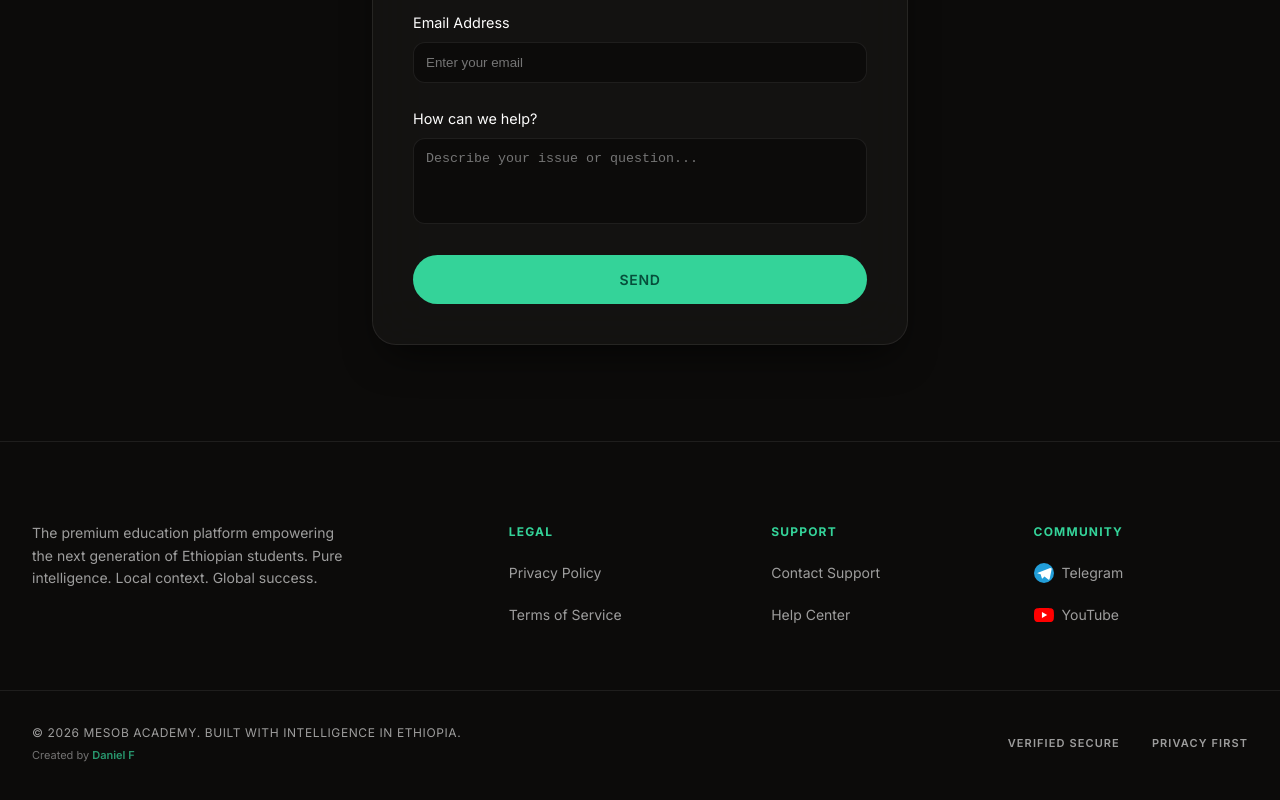
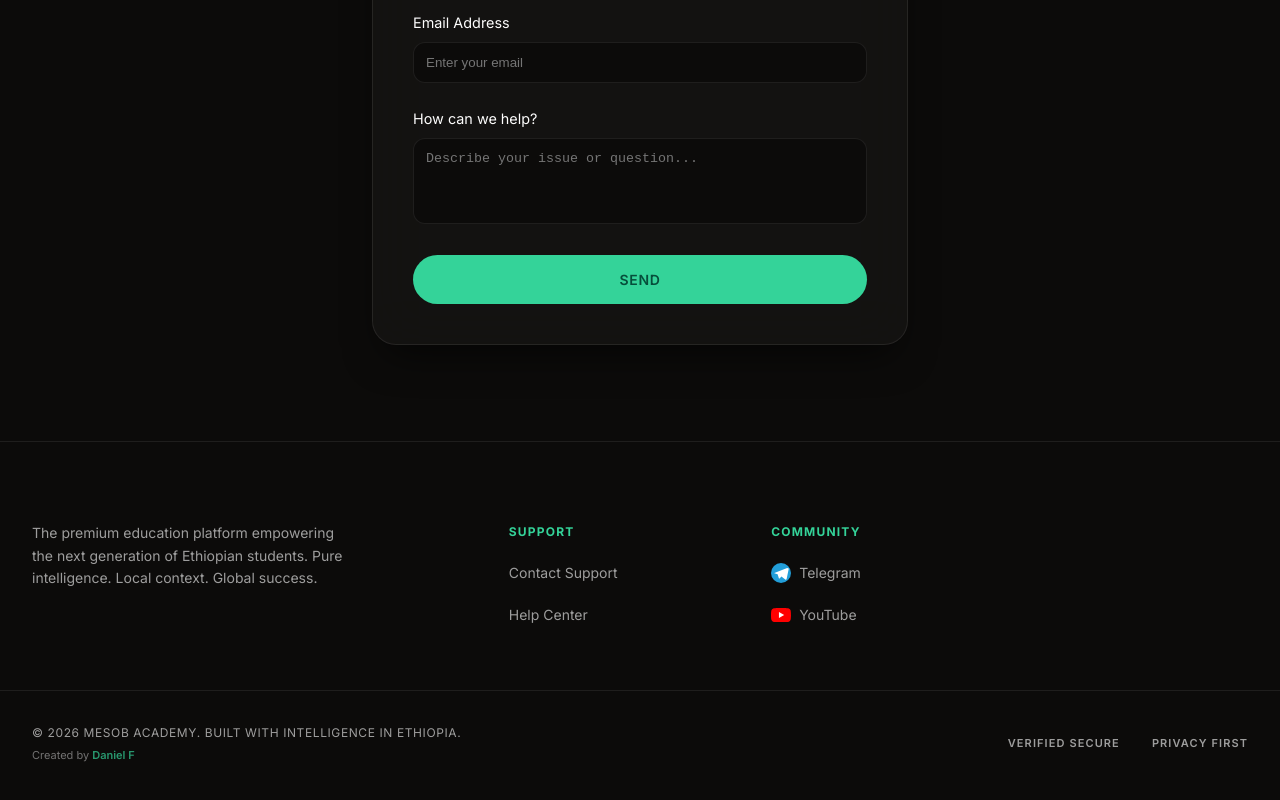
Before and after one commit to abii16/Mesob_Academy, a React (Vite) app: page / in a window 1280 px wide. Shown: the part 6156-6956 px from the top of the page. Built offline with nearby package versions, Linux system fonts and the light colour scheme.

Commit message:
chore: Remove Legal, Privacy Policy, and Terms of Service links from footer

```diff
--- a/src/components/layout/Footer.jsx
+++ b/src/components/layout/Footer.jsx
@@ -39,20 +39,6 @@ const Footer = ({ currentPage, setCurrentPage, language }) => {
       <div className="container footer-grid-new">
         <div className="footer-brand-col">
           <p className="footer-brand-pitch">{currentT.pitch}</p>
-        </div>
-
-        <div className="footer-links-col">
-          <h5 className="footer-col-title">{currentT.legal}</h5>
-          {currentPage !== "privacy" && (
-            <a href="#/privacy" className="footer-link-item">
-              {currentT.privacy}
-            </a>
-          )}
-          {currentPage !== "terms" && (
-            <a href="#/terms" className="footer-link-item">
-              {currentT.terms}
-            </a>
-          )}
         </div>
 
         <div className="footer-links-col">
```
